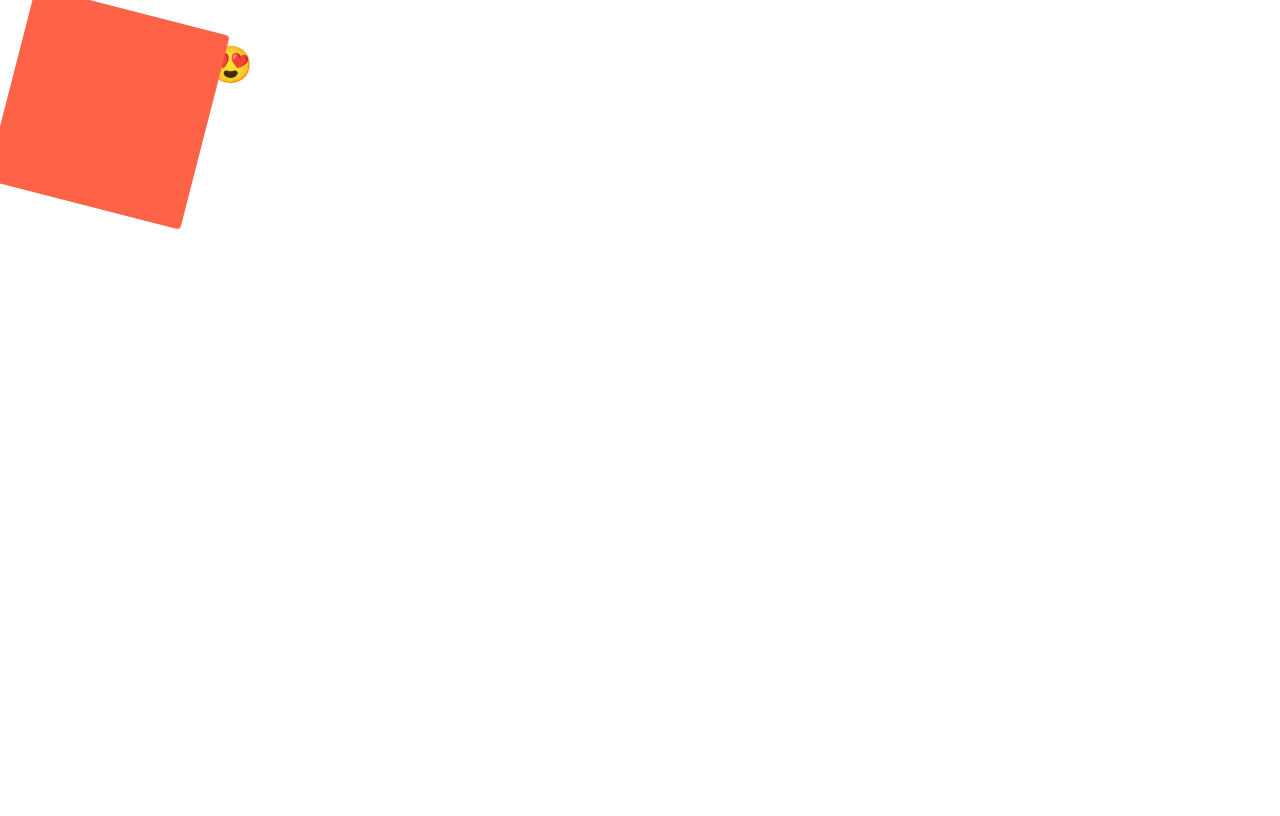
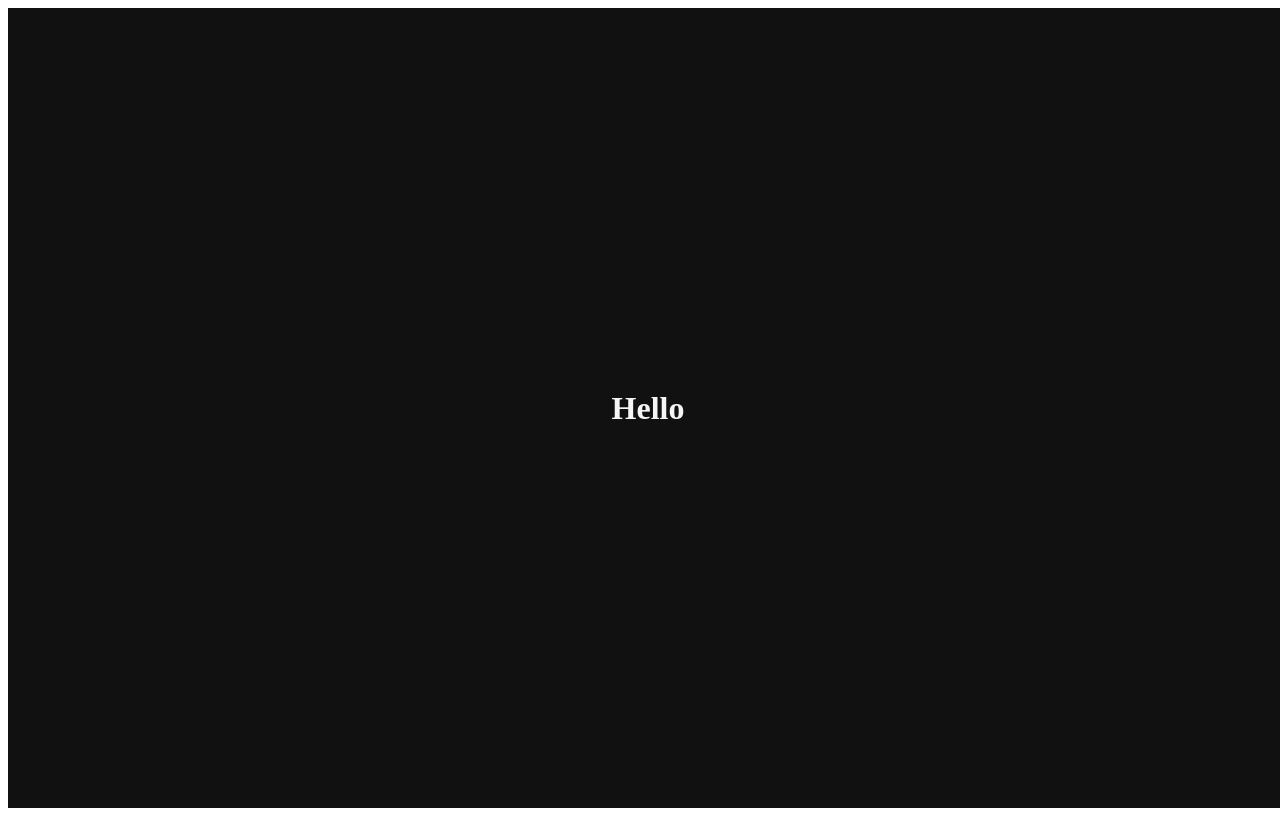
Before and after one commit to hoongding/react-masterclass, a React (Create React App) app: page / in a window 1280 px wide. Built offline with nearby package versions, Linux system fonts and the light colour scheme.

Commit message:
Theme - dark/light mode

```diff
--- a/src/App.js
+++ b/src/App.js
@@ -1,48 +1,21 @@
-import styled, { keyframes } from "styled-components";
+import styled from "styled-components";
+
+const Title = styled.h1`
+  color: ${(props) => props.theme.textColor};
+`;
 
 const Wrapper = styled.div`
   display: flex;
-`;
-const animation = keyframes`
-  0%{
-  transform: rotate(0deg);
-  border-radius: 0px;
-  }
-  50%{
-  transform: rotate(360deg);
-  border-radius: 100px;
-  }
-  100%{
-  transform: rotate(0deg);
-  border-radius: 0px;
-  }
-`;
-
-const Emoji = styled.span`
-  font-size: 36px;
-`;
-const Box = styled.div`
-  height: 200px;
-  width: 200px;
-  background-color: tomato;
-  display: flex;
+  height: 100vh;
+  width: 100vw;
   justify-content: center;
   align-items: center;
-  animation: ${animation} 1s linear infinite;
-  ${Emoji} {
-    // Box안의 span을 targeting 할 수 있다.
-    &:hover {
-      // &의 의미 : span:hover
-      font-size: 98px;
-    }
-  }
+  background-color: ${(props) => props.theme.backgroundColor};
 `;
-
 function App() {
   return (
     <Wrapper>
-      <Box />
-      <Emoji as="p">😍</Emoji>
+      <Title>Hello</Title>
     </Wrapper>
   );
 }
--- a/src/index.js
+++ b/src/index.js
@@ -1,10 +1,24 @@
 import React from "react";
 import ReactDOM from "react-dom/client";
 import App from "./App";
+import { ThemeProvider } from "styled-components";
+
+const darkTheme = {
+  //다크모드
+  textColor: "whitesmoke",
+  backgroundColor: "#111",
+};
+const lightTheme = {
+  //라이트 모드
+  textColor: "#111",
+  backgroundColor: "whitesmoke",
+};
 
 const root = ReactDOM.createRoot(document.getElementById("root"));
 root.render(
   <React.StrictMode>
-    <App />
+    <ThemeProvider theme={darkTheme}>
+      <App />
+    </ThemeProvider>
   </React.StrictMode>
 );
```
